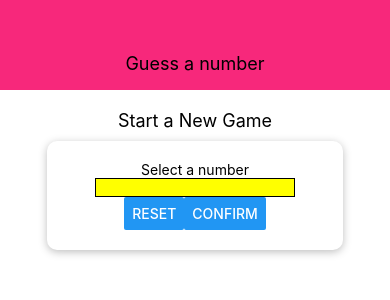
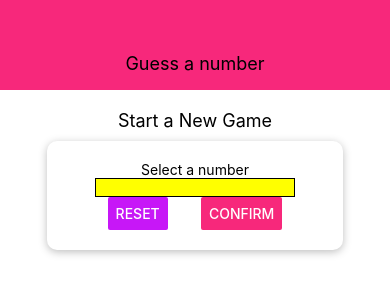
Before and after one commit to Fanz0614/Guess-a-number-app, a React Native app: screen / in a window 390 px wide. Shown: the top 300 px of the page. Built offline with nearby package versions, Linux system fonts and the light colour scheme.

Commit message:
color theming with constants

```diff
--- /dev/null
+++ b/constants/color.js
@@ -0,0 +1,4 @@
+export default {
+    primary: '#f7287b',
+    accent: '#c717f7'
+}
--- a/screen/StartGamingScreen.js
+++ b/screen/StartGamingScreen.js
@@ -2,6 +2,8 @@ import React from 'react';
 import { View, Text, StyleSheet, TextInput, Button } from 'react-native';
 
 import { Card } from '../components';
+
+import colors from '../constants/color'
 
 export const Screen = () => {
     return (
@@ -11,8 +13,8 @@ export const Screen = () => {
                 <Text >Select a number</Text>
                 <TextInput style={styles.input} />
                 <View style={styles.buttonContainer}>
-                    <Button title='Reset' />
-                    <Button title='Confirm' />
+                    <Button title='Reset' color={colors.accent}/>
+                    <Button title='Confirm' color={colors.primary}/>
                 </View>
             </Card>
         </View>
@@ -45,5 +47,6 @@ const styles = StyleSheet.create({
         flexDirection: 'row',
         justifyContent: 'space-between',
         paddingHorizontal: 15,
+        width: '80%'
     }
 })
```
